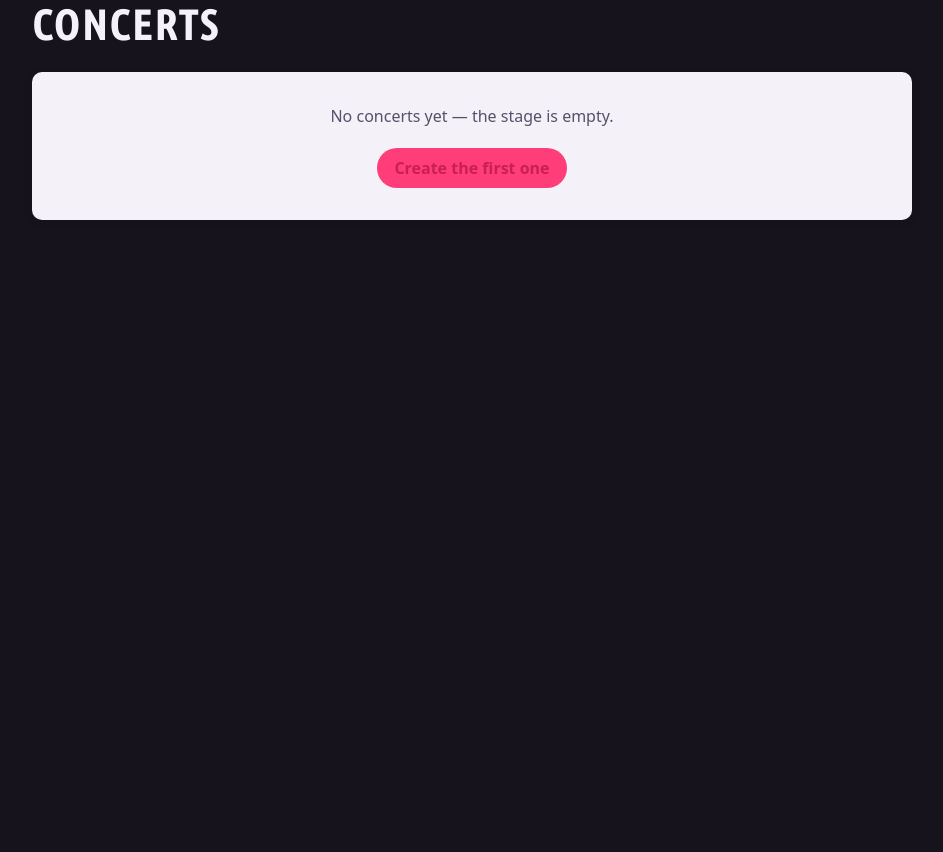
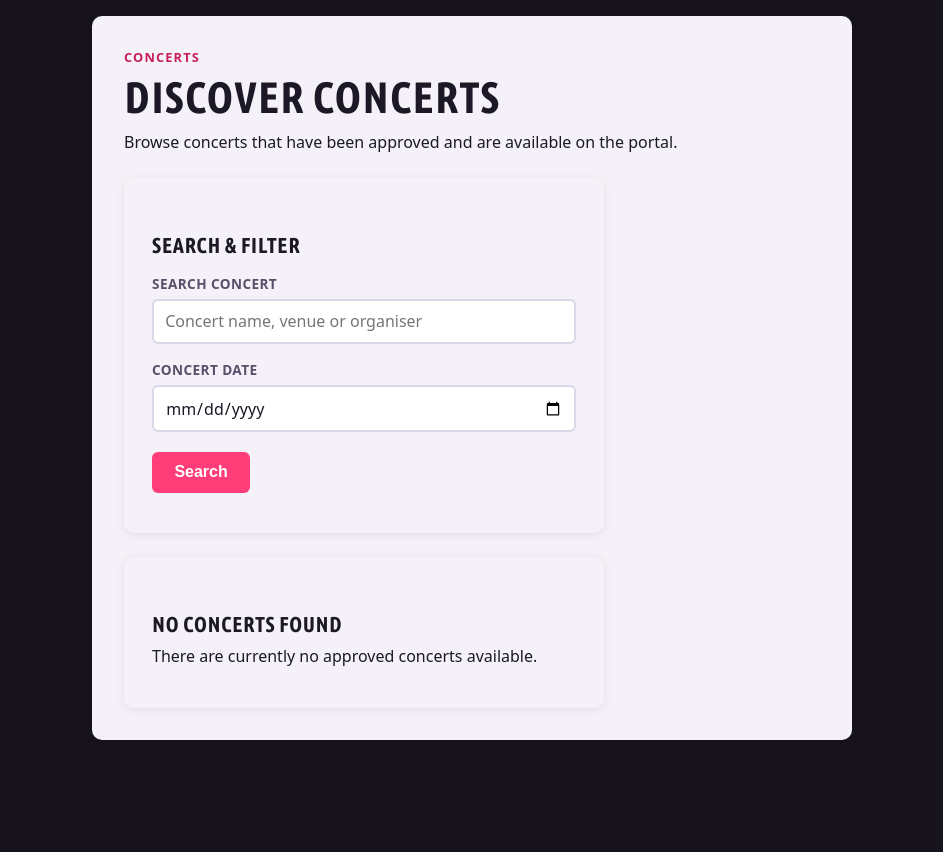
Before and after one commit to w3ih4ng/concert-ticketing-portal, a FastAPI app: page / in a window 1280 px wide. Shown: the part 76-928 px from the top of the page, without its empty margins (168-1111 px from the left). Before the commit the page ends 296 px from the top, so only its background shows below. Run offline with FastAPI, Linux system fonts and the light colour scheme.

Commit message:
SCRUM-21 implement approved concert listing and filters

```diff
--- a/src/concert_portal/routers/concerts.py
+++ b/src/concert_portal/routers/concerts.py
@@ -32,12 +32,14 @@ from concert_portal.services.concert_approvals import (
     is_concert_locked,
     submit_concert_for_approval,
 )
+from concert_portal.services.concert_listing import (
+    get_approved_concerts,
+)
 from concert_portal.services.concerts import (
     create_concert_record,
     create_ticket_record,
     get_concert_by_id,
     get_concert_tickets,
-    get_concerts,
     save_concert_form,
     save_ticket_form,
     update_concert_record,
@@ -89,12 +91,16 @@ def create_concert(
 def concerts_page(
     request: Request,
     error: str | None = None,
+    search: str = "",
+    event_date: str = "",
     session: Session = Depends(get_session),
-) -> Response:
-    """Show all concerts."""
+) -> HTMLResponse:
+    """Show approved concerts to attendees."""
 
-    concerts = get_concerts(
+    concerts = get_approved_concerts(
         session,
+        search=search,
+        event_date=event_date,
     )
 
     return templates.TemplateResponse(
@@ -102,6 +108,8 @@ def concerts_page(
         "concerts.html",
         {
             "concerts": concerts,
+            "search": search,
+            "event_date": event_date,
             "error": _error_message(
                 error,
             ),
--- a/src/concert_portal/static/style.css
+++ b/src/concert_portal/static/style.css
@@ -829,3 +829,23 @@ textarea:focus-visible {
   max-width: 100%;
   object-fit: contain;
 }
+
+.concert-poster-placeholder {
+  align-items: center;
+  border: 1px dashed currentColor;
+  border-radius: 12px;
+  display: flex;
+  justify-content: center;
+  min-height: 220px;
+  margin-bottom: 1rem;
+  opacity: 0.6;
+}
+
+.card-grid {
+  display: grid;
+  gap: 1.25rem;
+  grid-template-columns: repeat(
+    auto-fit,
+    minmax(260px, 1fr)
+  );
+}
--- a/src/concert_portal/templates/concerts.html
+++ b/src/concert_portal/templates/concerts.html
@@ -1,26 +1,202 @@
 {% extends "base.html" %}
+
 {% block title %}Concerts{% endblock %}
+
 {% block content %}
-<h1>Concerts</h1>
+
+<section class="surface dashboard-card">
+
+  <p class="eyebrow">
+    Concerts
+  </p>
+
+  <h1>
+    Discover Concerts
+  </h1>
+
+  <p>
+    Browse concerts that have been approved
+    and are available on the portal.
+  </p>
+
+
+  <form
+    class="surface form-card"
+    action="/"
+    method="get"
+  >
+
+    <h2>
+      Search & Filter
+    </h2>
+
+
+    <label for="search">
+      Search concert
+    </label>
+
+    <input
+      id="search"
+      name="search"
+      type="search"
+      value="{{ search }}"
+      placeholder="Concert name, venue or organiser"
+    >
+
+
+    <label for="event_date">
+      Concert date
+    </label>
+
+    <input
+      id="event_date"
+      name="event_date"
+      type="date"
+      value="{{ event_date }}"
+    >
+
+
+    <p>
+
+      <button type="submit">
+        Search
+      </button>
+
+      {% if search or event_date %}
+
+      <a
+        class="btn-pill"
+        href="/"
+      >
+        Clear filters
+      </a>
+
+      {% endif %}
+
+    </p>
+
+  </form>
+
 
   {% if error %}
-<div class="banner banner-error">{{ error }}</div>
+
+  <div class="banner banner-error">
+    {{ error }}
+  </div>
+
   {% endif %}
 
+
   {% if concerts %}
-<div class="concert-grid">
-  {% for concert in concerts %}
-  <a class="concert-card surface" href="/concerts/{{ concert.id }}">
-    <div class="title">{{ concert.title }}</div>
-    <div class="meta"><strong>{{ concert.date }}</strong> — {{ concert.venue }}</div>
-    <div class="meta">Organiser: {{ concert.organiser }}</div>
+
+  <div class="card-grid">
+
+    {% for item in concerts %}
+
+    <article class="surface form-card">
+
+      {% if item.poster %}
+
+      <a href="/concerts/{{ item.concert.id }}">
+
+        <img
+          class="concert-poster"
+          src="/concerts/{{ item.concert.id }}/poster"
+          alt="Poster for {{ item.concert.title }}"
+        >
+
       </a>
+
+      {% else %}
+
+      <div class="concert-poster-placeholder">
+        No poster
+      </div>
+
+      {% endif %}
+
+
+      <p class="eyebrow">
+        Approved concert
+      </p>
+
+
+      <h2>
+        {{ item.concert.title }}
+      </h2>
+
+
+      <p>
+        <strong>Date:</strong>
+        {{ item.concert.date }}
+      </p>
+
+
+      <p>
+        <strong>Venue:</strong>
+        {{ item.concert.venue }}
+      </p>
+
+
+      <p>
+        <strong>Organiser:</strong>
+        {{ item.concert.organiser }}
+      </p>
+
+
+      <p>
+
+        <a
+          class="btn-pill"
+          href="/concerts/{{ item.concert.id }}"
+        >
+          View concert
+        </a>
+
+      </p>
+
+    </article>
+
     {% endfor %}
+
   </div>
+
+
   {% else %}
-<div class="empty-state surface">
-  <p>No concerts yet — the stage is empty.</p>
-  <a class="btn-pill" href="/concerts/new">Create the first one</a>
-</div>
+
+  <section class="surface form-card">
+
+    <h2>
+      No concerts found
+    </h2>
+
+    {% if search or event_date %}
+
+    <p>
+      No approved concerts match your current
+      search or filter.
+    </p>
+
+    <a
+      class="btn-pill"
+      href="/"
+    >
+      Clear filters
+    </a>
+
+    {% else %}
+
+    <p>
+      There are currently no approved concerts
+      available.
+    </p>
+
     {% endif %}
+
+  </section>
+
+  {% endif %}
+
+</section>
+
 {% endblock %}
```
Also changed, not shown: src/concert_portal/services/concert_listing.py (added, +79 -0 lines), tests/test_concert_listing.py (added, +400 -0 lines), tests/test_frontend.py (+2 -1 lines). Lines whose indentation alone changed are shown as unchanged.
